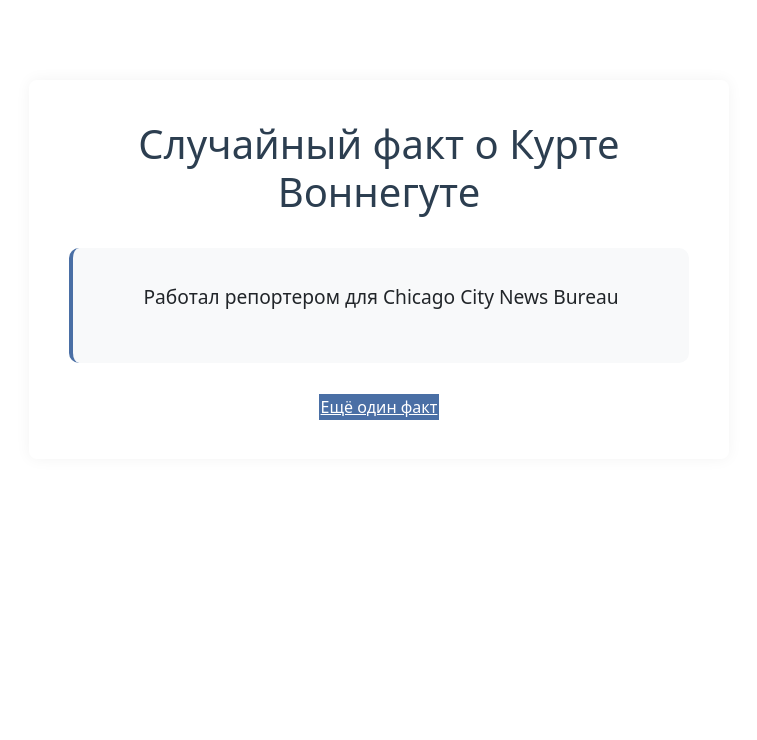
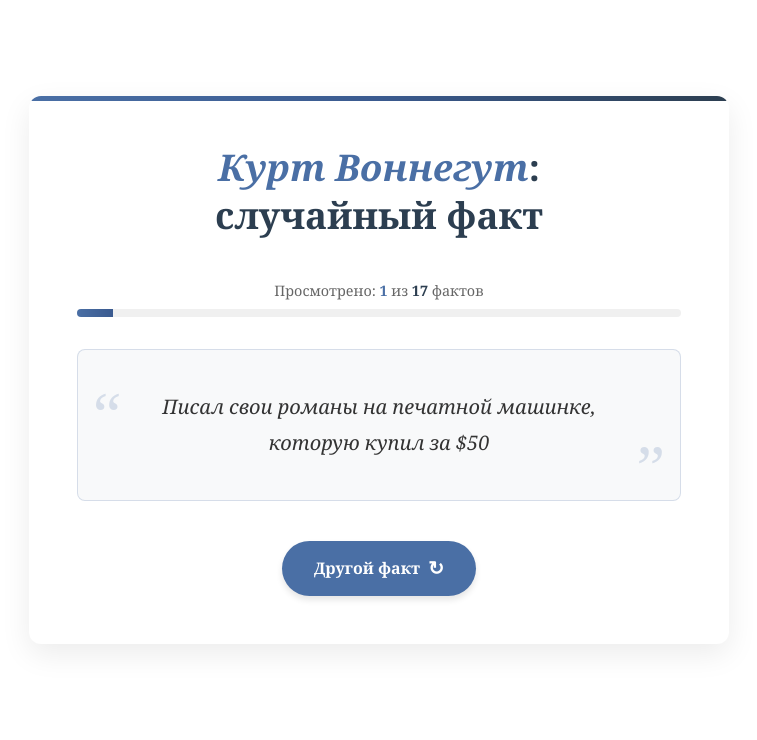
Before and after one commit to Dmitriytechf/Vonnegut, a Django app: page /random-fact/ in a window 1280 px wide. Shown: the part 150-890 px from the top of the page, without its empty margins (261-1018 px from the left). Before the commit the page ends 570 px from the top, so only its background shows below. Run offline with Django 3.2, Linux system fonts and the light colour scheme; data comes from the database, SQL or seed files in the repository; both versions use the stored data as it was after the commit; some libraries are stand-ins or nearby versions.

Commit message:
random fact update 1.0

```diff
--- a/homepage/views.py
+++ b/homepage/views.py
@@ -14,13 +14,20 @@
 
 
 def random_fact_view(request):
-    all_facts = VonnegutFact.objects.all()
-    facts_list = list(all_facts)
+    '''Случайные факты про Воннегута'''
+    random_fact = VonnegutFact.objects.order_by('?').first()
 
-    random_fact = random.choice(facts_list)
+    # Инициализация или обновление счетчика в сессии
+    viewed_facts = request.session.get('viewed_facts', [])
+
+    if random_fact and random_fact.id not in viewed_facts:
+        viewed_facts.append(random_fact.id)
+        request.session['viewed_facts'] = viewed_facts
+
     context = {
         'random_fact': random_fact.text,
-        'total_facts': len(facts_list)
+        'total_facts': VonnegutFact.objects.count(),
+        'viewed_count': len(viewed_facts)
     }
 
     return render(request, 'homepage/random_fact.html', context)
--- a/static/css/fact.css
+++ b/static/css/fact.css
@@ -1,37 +1,164 @@
+/* Стили для страницы с фактами */
+.fact-container {
+    max-width: 700px;
+    margin: 3rem auto;
+    padding: 3rem;
+    background-color: #fff;
+    border-radius: 12px;
+    box-shadow: 0 10px 30px rgba(0,0,0,0.08);
+    text-align: center;
+    font-family: 'Georgia', serif;
+    position: relative;
+    overflow: hidden;
+}
+
+.fact-container::before {
+    content: "";
+    position: absolute;
+    top: 0;
+    left: 0;
+    width: 100%;
+    height: 5px;
+    background: linear-gradient(90deg, #4a6fa5, #3a5a8f, #2c3e50);
+}
+
+
+/* Стили заголовка */
+.fact-title {
+    color: #2c3e50;
+    margin-bottom: 2.5rem;
+    font-size: 2.3rem;
+    font-weight: 700;
+    line-height: 1.3;
+}
+
+.highlight-name {
+    color: #4a6fa5;
+    font-style: italic;
+}
+
+
+/* Стили для прогресс-бара */
+.progress-container {
+    width: 100%;
+    margin-bottom: 2rem;
+}
+
+.progress-text {
+    font-size: 0.9rem;
+    color: #666;
+    margin-bottom: 0.5rem;
+    text-align: center;
+}
+
+.progress-count {
+    color: #4a6fa5;
+    font-weight: bold;
+}
+
+.progress-total {
+    color: #2c3e50;
+    font-weight: bold;
+}
+
+.progress-bar {
+    height: 8px;
+    background: #f0f0f0;
+    border-radius: 4px;
+    overflow: hidden;
+}
+
+.progress-fill {
+    height: 100%;
+    background: linear-gradient(90deg, #4a6fa5, #3a5a8f);
+    transition: width 0.5s ease;
+}
+
+
+/* Стили блока с фактом */
+.fact-content {
+    background: #f8f9fa;
+    padding: 2.5rem;
+    border-radius: 8px;
+    margin-bottom: 2.5rem;
+    font-size: 1.25rem;
+    line-height: 1.8;
+    position: relative;
+    border-left: none;
+    box-shadow: inset 0 0 0 1px rgba(74, 111, 165, 0.2);
+}
+
+.fact-text {
+    margin: 0;
+    color: #333;
+    font-style: italic;
+}
+
+.quote-icon {
+    position: absolute;
+    font-size: 4rem;
+    color: rgba(74, 111, 165, 0.2);
+    font-family: 'Times New Roman', serif;
+}
+
+.quote-icon.left {
+    top: 0.5rem;
+    left: 1rem;
+}
+
+.quote-icon.right {
+    bottom: -1.5rem;
+    right: 1rem;
+}
+
+/* Стили кнопки */
 .fact-link {
+    display: inline-flex;
+    align-items: center;
+    gap: 0.5rem;
     background-color: #4a6fa5;
     color: white;
-    border: 2px solid #4a6fa5;
+    padding: 0.8rem 2rem;
+    border-radius: 50px;
+    text-decoration: none;
+    font-weight: 600;
+    transition: all 0.3s ease;
+    border: none;
+    cursor: pointer;
+    box-shadow: 0 4px 6px rgba(0,0,0,0.1);
 }
 
 .fact-link:hover {
     background-color: #3a5a8f;
-    transform: translateY(-2px);
+    transform: translateY(-3px);
+    box-shadow: 0 6px 12px rgba(0,0,0,0.15);
 }
 
-/* Стили для страницы с фактами */
-.fact-container {
-    max-width: 700px;
-    margin: 2rem auto;
-    padding: 2.5rem;
-    background-color: #fff;
-    border-radius: 8px;
-    box-shadow: 0 0 15px rgba(0,0,0,0.05);
-    text-align: center;
+.fact-link:active {
+    transform: translateY(-1px);
 }
 
-.fact-title {
-    color: #2c3e50;
-    margin-bottom: 2rem;
-    font-size: 2.5rem;
+.refresh-icon {
+    font-size: 1.2rem;
+    transition: transform 0.5s ease;
 }
 
-.fact-content {
-    background: #f8f9fa;
-    padding: 2rem;
-    border-radius: 10px;
-    margin-bottom: 2rem;
-    font-size: 1.2rem;
-    line-height: 1.8;
-    border-left: 4px solid #4a6fa5;
+.fact-link:hover .refresh-icon {
+    transform: rotate(180deg);
 }
+
+/* Адаптивность */
+@media (max-width: 768px) {
+    .fact-container {
+        padding: 2rem;
+        margin: 1.5rem;
+    }
+
+    .fact-title {
+        font-size: 1.8rem;
+    }
+
+    .fact-content {
+        padding: 1.5rem;
+    }
+}
--- a/templates/article/article.html
+++ b/templates/article/article.html
@@ -41,17 +41,17 @@
     <div class="articles-list">
         <div class="article-item">
             <img src="{% static 'img/article1.webp' %}" alt="Статья 1" class="article-image">
-            <a href="{% url 'article1' %}" class="article-link">Статья 1: Анализ "Бойни номер пять"</a>
+            <a href="{% url 'article1' %}" class="article-link">Читать: статья №1 анализ "Бойни номер пять"</a>
         </div>
 
         <div class="article-item">
             <img src="{% static 'img/article2.webp' %}" alt="Статья 2" class="article-image">
-            <a href="{% url 'article2' %}" class="article-link">Статья 2: Философия "Колыбели для кошки"</a>
+            <a href="{% url 'article2' %}" class="article-link">Читать: статья №2  Философия "Колыбели для кошки"</a>
         </div>
 
         <div class="article-item">
             <img src="{% static 'img/article3.webp' %}" alt="Статья 3" class="article-image">
-            <a href="{% url 'article3' %}" class="article-link">Статья 3: Юмор в "Завтраке для чемпионов"</a>
+            <a href="{% url 'article3' %}" class="article-link">Читать: статья №3  Юмор в "Завтраке для чемпионов"</a>
         </div>
     </div>
 </div>
--- a/templates/homepage/random_fact.html
+++ b/templates/homepage/random_fact.html
@@ -1,19 +1,43 @@
 {% extends "base.html" %}
 {% load static %}
 
-{% block title %}Случайный факт о Воннегуте{% endblock %}
+{% block title %}Факт о Воннегуте{% endblock %}
 
 {% block content %}
-<link rel="stylesheet" href="{% static 'css/styles.css' %}">
-<link rel="stylesheet" href="{% static 'css/fact.css' %}">
+{# Мета-теги для предотвращения кеширования (чтобы всегда показывался новый факт) #}
+<meta http-equiv="Cache-Control" content="no-cache, no-store, must-revalidate">
+<meta http-equiv="Pragma" content="no-cache">
+<meta http-equiv="Expires" content="0">
 
+{# Основная структура страницы #}
 <div class="fact-container">
-    <h1 class="fact-title">Случайный факт о Курте Воннегуте</h1>
+    <h1 class="fact-title">
+        <span class="highlight-name">Курт Воннегут</span>:<br>случайный факт
+    </h1>
+
+    {# Блок с прогрессом #}
+    <div class="progress-container">
+        <div class="progress-text">
+            Просмотрено: <span class="progress-count">{{ viewed_count }}</span> из
+            <span class="progress-total">{{ total_facts }}</span> фактов
+        </div>
+        <div class="progress-bar">
+            <div class="progress-fill"
+                 style="width: {% widthratio viewed_count total_facts 100 %}%"></div>
+        </div>
+    </div>
 
     <div class="fact-content">
-        <p>{{ random_fact }}</p>
+        <div class="quote-icon left">“</div>
+        <p class="fact-text">{{ random_fact }}</p>
+        <div class="quote-icon right">”</div>
     </div>
 
-    <a href="{% url 'random_fact' %}" class="fact-link">Ещё один факт</a>
+    <a href="{% url 'random_fact' %}" class="fact-link">
+        <span class="link-text">Другой факт</span>
+        <span class="refresh-icon">↻</span>
+    </a>
 </div>
+
+<link rel="stylesheet" href="{% static 'css/fact.css' %}">
 {% endblock %}
```
Also changed, not shown: static/css/article.css (+12 -6 lines), static/css/style.css (+8 -3 lines), db.sqlite3.
